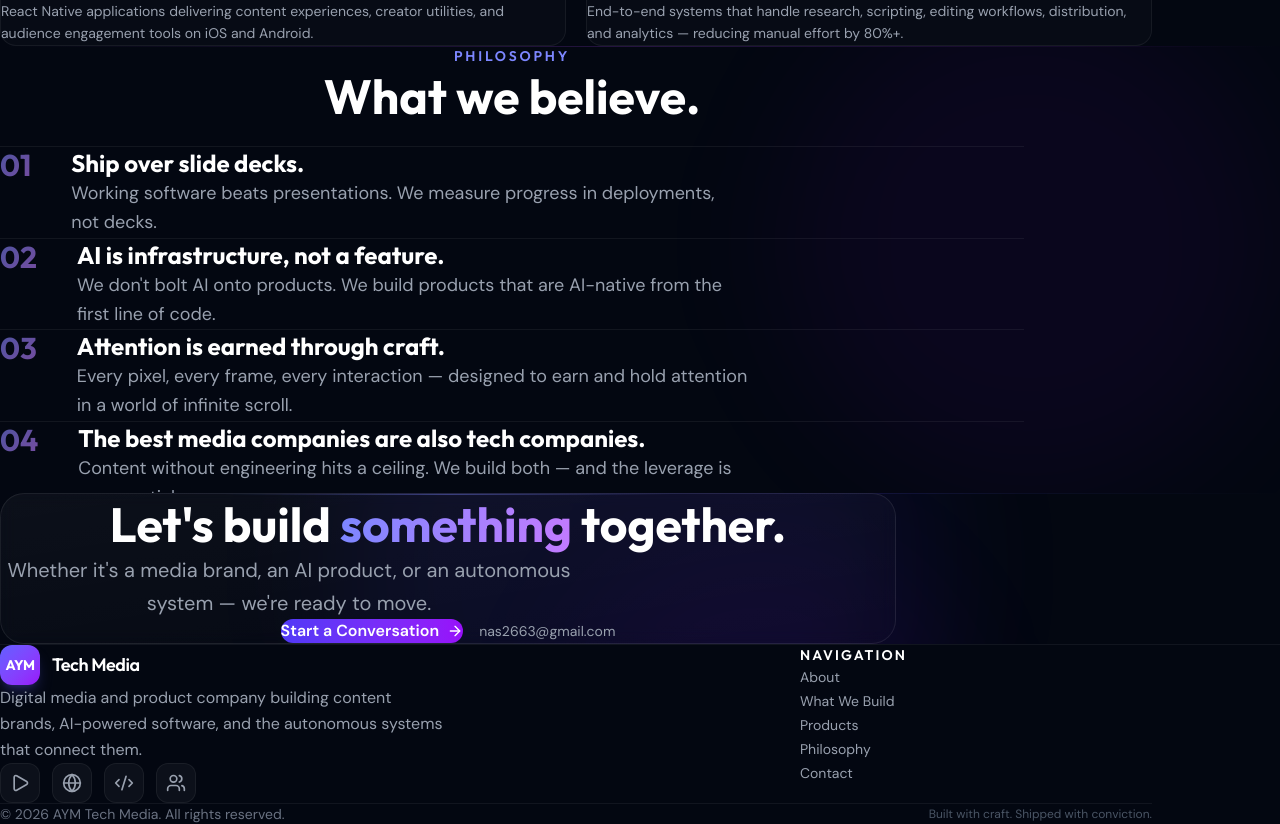
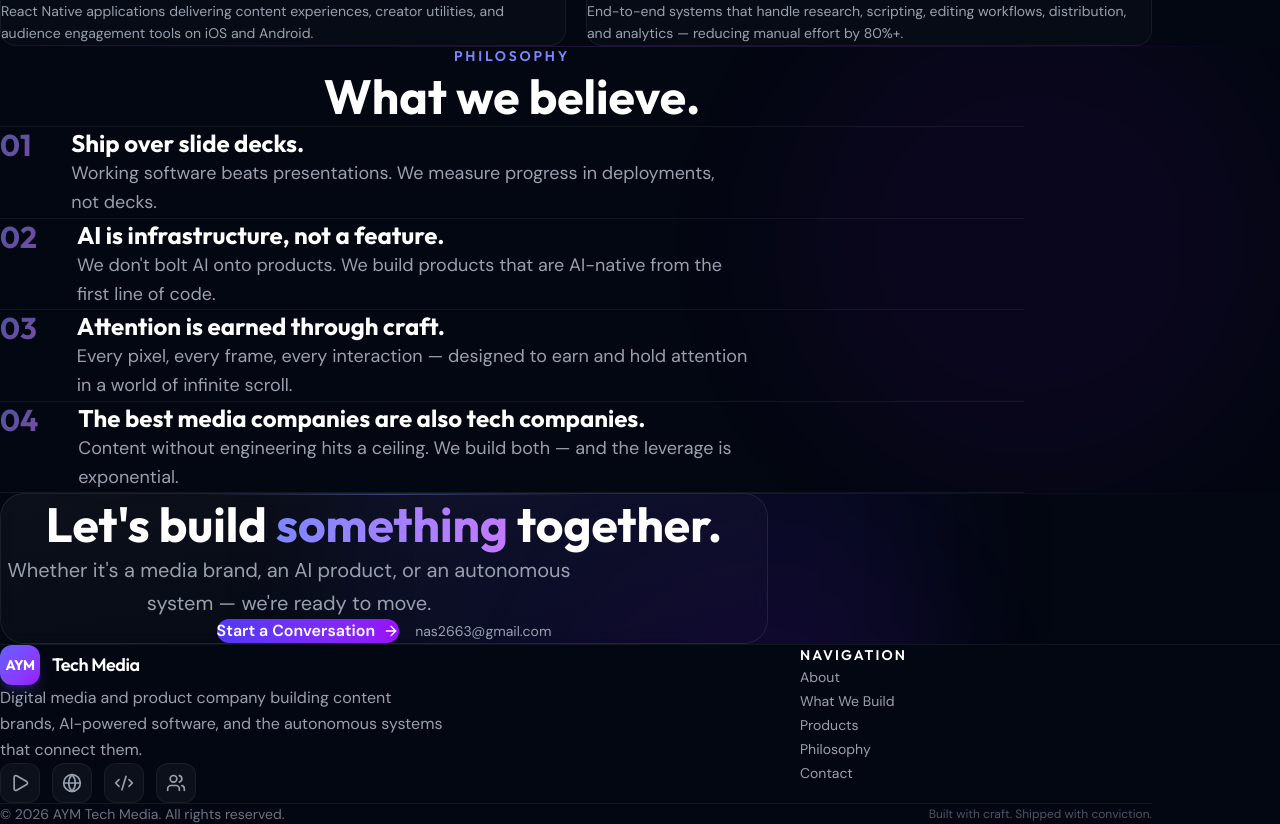
Before and after one commit to lucidnas/aym-tech-media, a React (Vite) app: page / in a window 1280 px wide. Shown: the part 2040-2864 px from the top of the page. Built offline with nearby package versions, Linux system fonts and the light colour scheme.

Commit message:
fix: philosophy animation mismatch, CTA centering

```diff
--- a/src/components/CTA.jsx
+++ b/src/components/CTA.jsx
@@ -16,7 +16,7 @@ export default function CTA() {
         <div className="absolute top-1/3 right-1/4 w-[400px] h-[400px] bg-purple-600/5 rounded-full blur-3xl" />
       </div>
 
-      <div ref={ref} className="max-w-4xl mx-auto px-6 text-center relative">
+      <div ref={ref} className="max-w-3xl mx-auto px-6 text-center relative">
         <motion.div
           initial={{ opacity: 0, y: 30 }}
           animate={isInView ? { opacity: 1, y: 0 } : {}}
--- a/src/components/Philosophy.jsx
+++ b/src/components/Philosophy.jsx
@@ -62,7 +62,7 @@ export default function Philosophy() {
             <motion.div
               key={belief.number}
               initial={{ opacity: 0, y: 20 }}
-              animate={isInView ? { opacity: 1, x: 0 } : {}}
+              animate={isInView ? { opacity: 1, y: 0 } : {}}
               transition={{ duration: 0.6, delay: 0.15 + i * 0.12 }}
               className="group relative py-10 border-b border-white/[0.06] first:border-t"
             >
```
